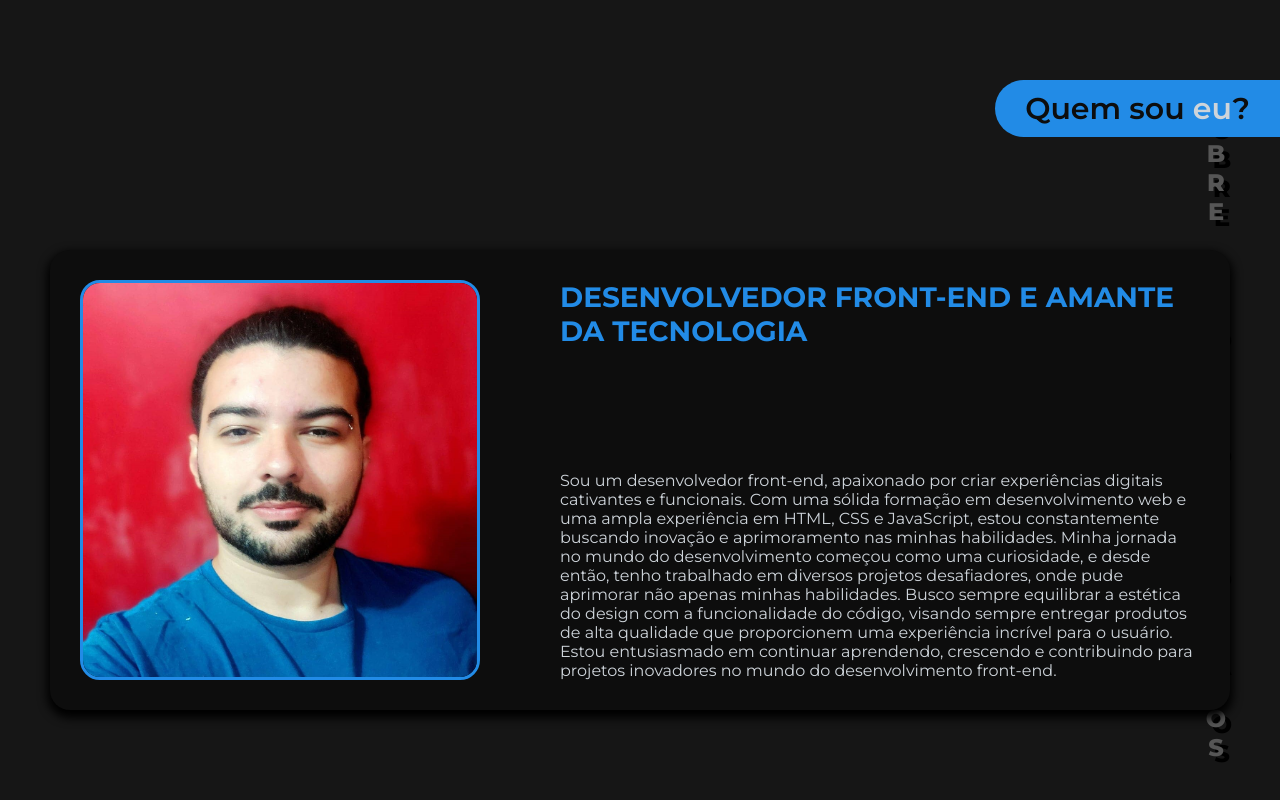
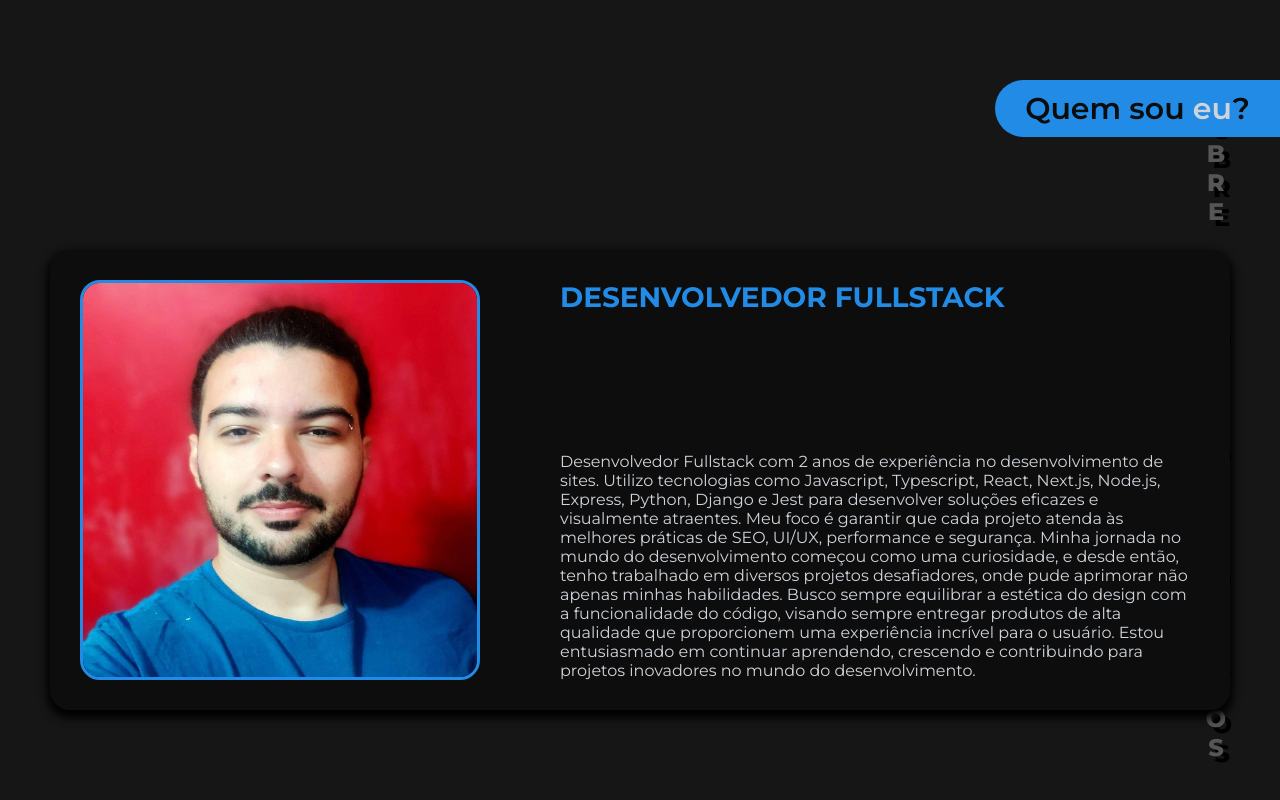
Before and after one commit to irrobs/Portfolio, a React (Vite) app: page / in a window 1280 px wide. Shown: the part 800-1600 px from the top of the page. Built offline with nearby package versions, Linux system fonts and the light colour scheme.

Commit message:
Atualizar tecnologias

```diff
--- a/src/layout/about/About.tsx
+++ b/src/layout/about/About.tsx
@@ -10,21 +10,22 @@ export default function About() {
       <div className="about__content">
         <img src={myPhoto} className="about__content-photo"></img>
         <h2 className="about__content-heading heading__secondary">
-          Desenvolvedor front-end e amante da tecnologia
+          Desenvolvedor fullstack
         </h2>
         <p className="about__content-text">
-          Sou um desenvolvedor front-end, apaixonado por criar experiências
-          digitais cativantes e funcionais. Com uma sólida formação em
-          desenvolvimento web e uma ampla experiência em HTML, CSS e JavaScript,
-          estou constantemente buscando inovação e aprimoramento nas minhas
-          habilidades. Minha jornada no mundo do desenvolvimento começou como
-          uma curiosidade, e desde então, tenho trabalhado em diversos projetos
+          Desenvolvedor Fullstack com 2 anos de experiência no desenvolvimento
+          de sites. Utilizo tecnologias como Javascript, Typescript, React,
+          Next.js, Node.js, Express, Python, Django e Jest para desenvolver
+          soluções eficazes e visualmente atraentes. Meu foco é garantir que
+          cada projeto atenda às melhores práticas de SEO, UI/UX, performance e
+          segurança. Minha jornada no mundo do desenvolvimento começou como uma
+          curiosidade, e desde então, tenho trabalhado em diversos projetos
           desafiadores, onde pude aprimorar não apenas minhas habilidades. Busco
           sempre equilibrar a estética do design com a funcionalidade do código,
           visando sempre entregar produtos de alta qualidade que proporcionem
           uma experiência incrível para o usuário. Estou entusiasmado em
           continuar aprendendo, crescendo e contribuindo para projetos
-          inovadores no mundo do desenvolvimento front-end.
+          inovadores no mundo do desenvolvimento.
         </p>
       </div>
     </section>
--- a/src/layout/hero/Hero.tsx
+++ b/src/layout/hero/Hero.tsx
@@ -32,7 +32,7 @@ export default function Hero({ children }: { children: JSX.Element }) {
           <TechIcon icon={iconJest} name="Jest" />
         </ul>
         <h1 className="hero__heading heading__primary">
-          Desenvolvedor <span>front</span>-end
+          Desenvolvedor <span>fullstack </span>
         </h1>
       </div>
       {children}
```
Also changed, not shown: 1 other file (tests, documents, lock files or other folders).
